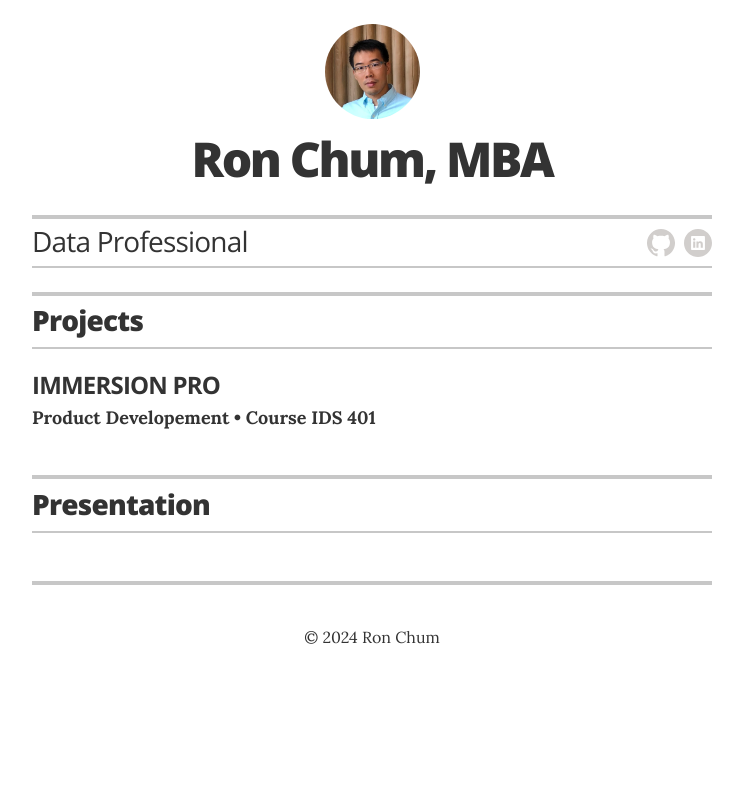
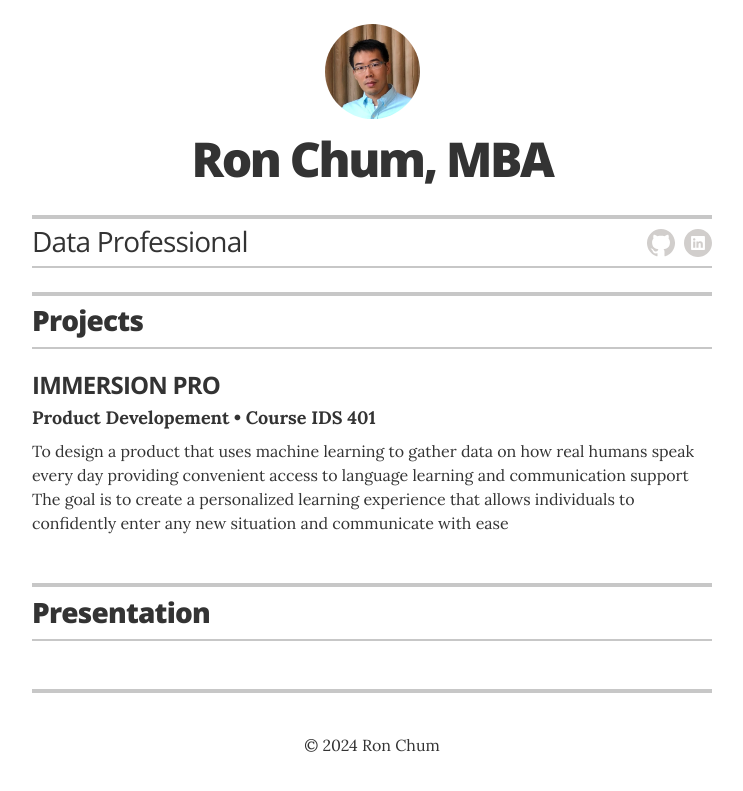
Before and after one commit to rchum/p4, a Jekyll site: the page built from index.html, in a window 1280 px wide. Shown: the top 791 px of the page, without its empty margins (268-1011 px from the left). Built offline with Jekyll 4.4.1, drawn with Linux system fonts in a browser that asks for light colours.

Commit message:
Update projects.yml

```diff
--- a/_data/projects.yml
+++ b/_data/projects.yml
@@ -4,7 +4,7 @@
   role: Product Developement
   duration: Course IDS 401
   #url: https://www.linkedin.com/in/chumr/
-  description:
+  description: To design a product that uses machine learning to gather data on how real humans speak every day providing convenient access to language learning and communication support The goal is to create a personalized learning experience that allows individuals to confidently enter any new situation and communicate with ease
 
 
 
```
